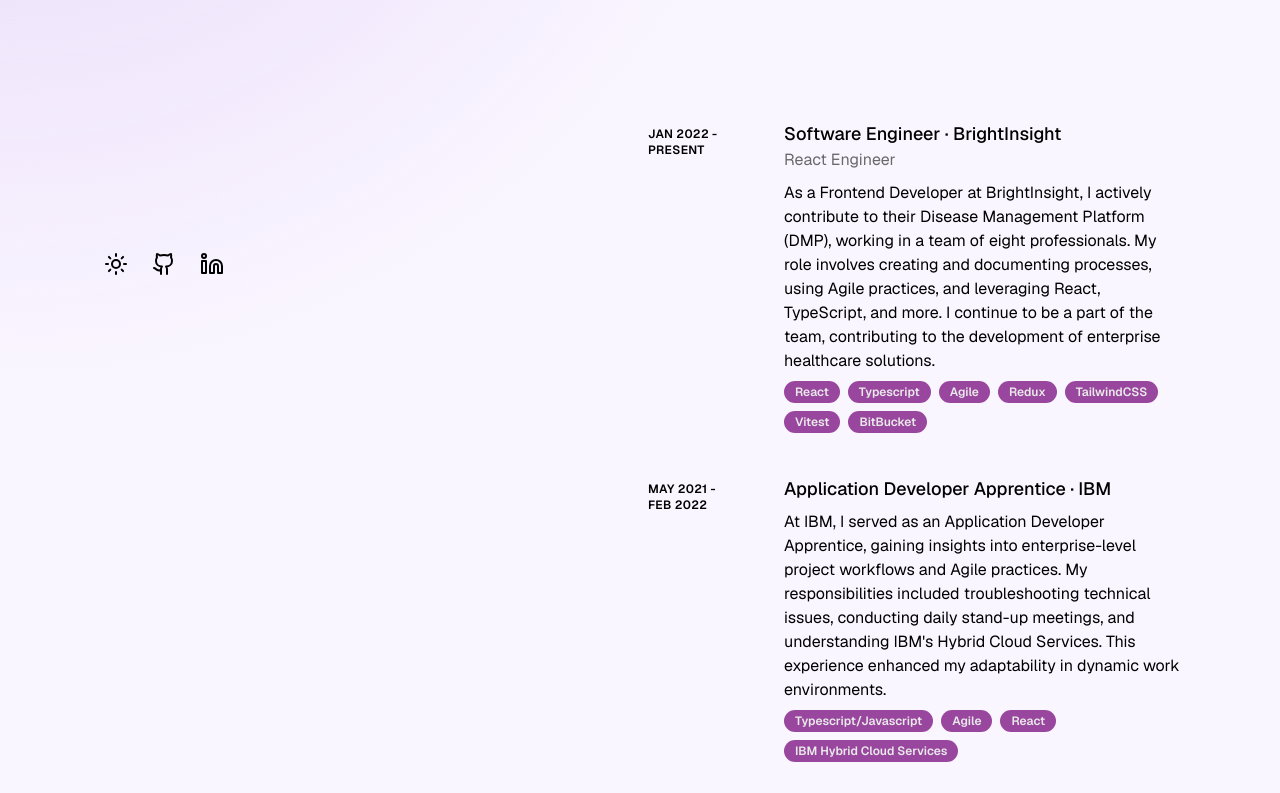
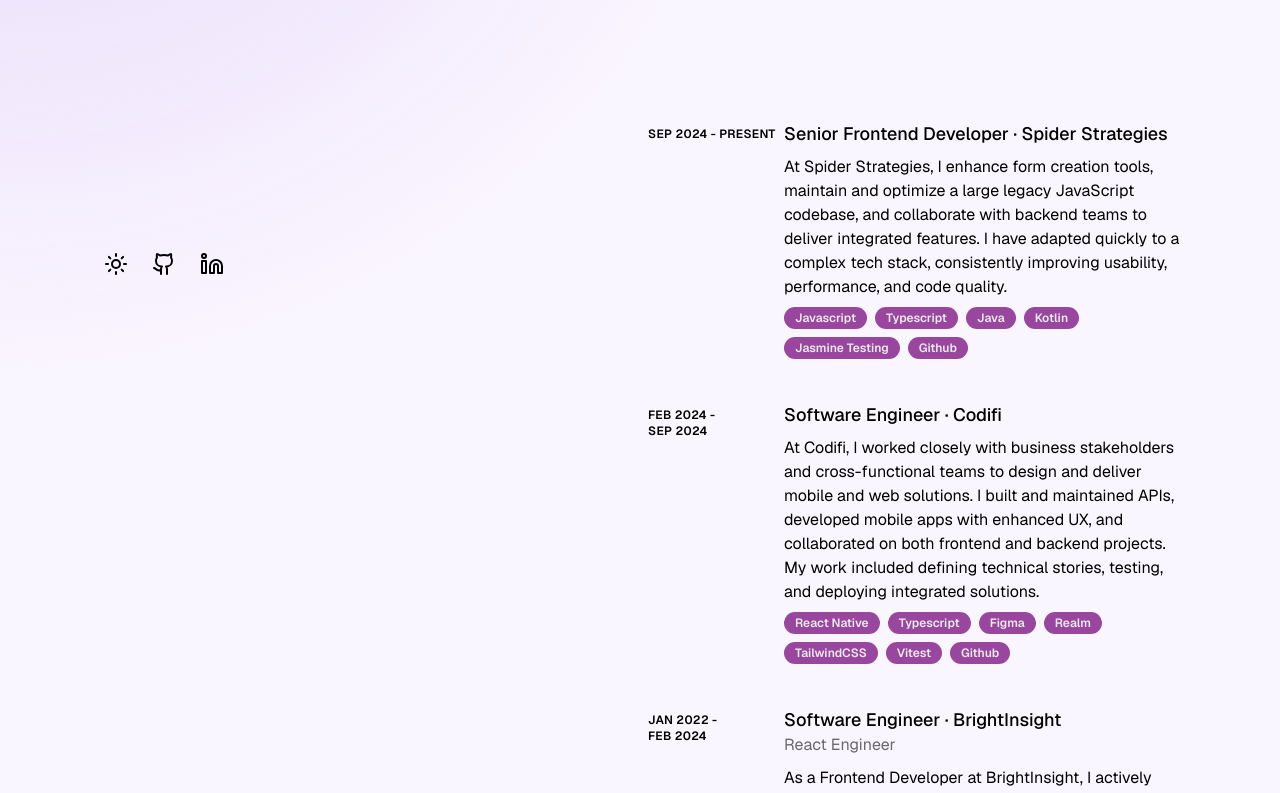
Before and after one commit to galosandoval/portfolio-v2, a Next.js app: page / in a window 1280 px wide. Shown: the part 420-1213 px from the top of the page. Built offline with nearby package versions, Linux system fonts and the light colour scheme.

Commit message:
updates experience

```diff
--- a/src/app/layout.tsx
+++ b/src/app/layout.tsx
@@ -1,5 +1,5 @@
 import "~/styles/globals.css"
-import { GeistSans } from "geist/font"
+import { GeistSans } from "geist/font/sans"
 import { cn } from "~/lib/utils"
 import { ThemeProvider } from "~/components/theme-provider"
 import { SkipToContent } from "~/components/skip-to-content"
--- a/src/app/page.tsx
+++ b/src/app/page.tsx
@@ -64,7 +64,7 @@
       <div className="flex flex-col gap-4">
         <h1 className="text-4xl font-bold sm:text-5xl">Galo Sandoval</h1>
         <h2 className="text-lg font-medium sm:text-xl">
-          Software Engineer at BrightInsight
+          Senior Frontend Developer at Spider Strategies
         </h2>
         <p className="max-w-sm text-sm font-light leading-normal lg:whitespace-nowrap">
           Passionate App Developer | Web Enthusiast | Culinary Explorer
--- a/src/components/experience.tsx
+++ b/src/components/experience.tsx
@@ -18,8 +18,45 @@
 
 const experience: Job[] = [
   {
+    from: "Sep 2024",
+    to: "Present",
+    prevTitles: [],
+    titleAndCompany: "Senior Frontend Developer · Spider Strategies",
+    description:
+      "At Spider Strategies, I enhance form creation tools, maintain and optimize a large legacy JavaScript codebase, and collaborate with backend teams to deliver integrated features. I have adapted quickly to a complex tech stack, consistently improving usability, performance, and code quality.",
+    badges: [
+      "Javascript",
+      "Typescript",
+      "Java",
+      "Kotlin",
+      "Jasmine Testing",
+      "Github"
+    ],
+    links: [],
+    href: "https://www.spiderstrategies.com/"
+  },
+  {
+    from: "Feb 2024",
+    to: "Sep 2024",
+    prevTitles: [],
+    titleAndCompany: "Software Engineer · Codifi",
+    description:
+      "At Codifi, I worked closely with business stakeholders and cross-functional teams to design and deliver mobile and web solutions. I built and maintained APIs, developed mobile apps with enhanced UX, and collaborated on both frontend and backend projects. My work included defining technical stories, testing, and deploying integrated solutions.",
+    badges: [
+      "React Native",
+      "Typescript",
+      "Figma",
+      "Realm",
+      "TailwindCSS",
+      "Vitest",
+      "Github"
+    ],
+    links: [],
+    href: "https://codifi.com/"
+  },
+  {
     from: "Jan 2022",
-    to: "Present",
+    to: "Feb 2024",
     prevTitles: ["React Engineer"],
     titleAndCompany: "Software Engineer · BrightInsight",
     description:
```
Also changed, not shown: package.json (+12 -8 lines), 1 other file (tests, documents, lock files or other folders).
